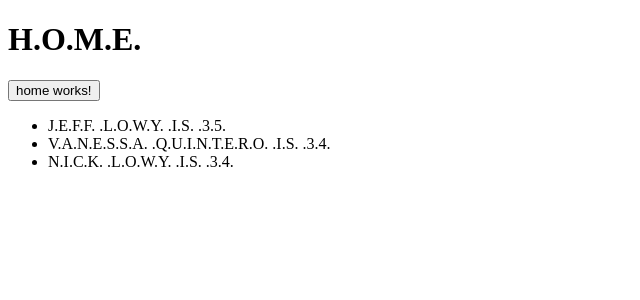
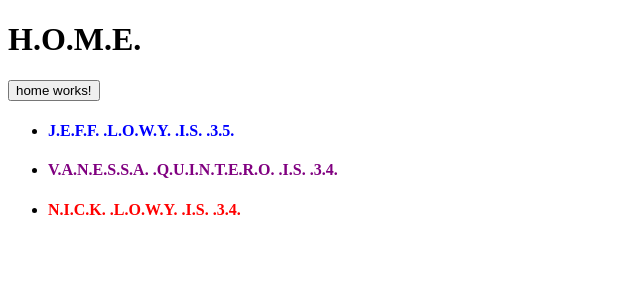
Before and after one commit to j10wy/syringe-disposal, an Angular app in the folder Application/: page / in a window 1280 px wide. Shown: the top 300 px of the page, without its empty margins (0-640 px from the left). Built offline with nearby package versions, Linux system fonts and the light colour scheme.

Commit message:
Conditional styling for each person in home

```diff
--- a/Application/src/app/components/home/home.component.html
+++ b/Application/src/app/components/home/home.component.html
@@ -5,6 +5,10 @@
 
 <ul>
   <li *ngFor="let person of people">
-    {{person.name + " is " + person.age | trimmer}}
+    <h4 [ngClass]="{
+      'purple': person.name === 'Vanessa Quintero',
+      'blue': person.name === 'Jeff Lowy',
+      'red': person.name === 'Nick Lowy'
+    }">{{person.name + " is " + person.age | trimmer}}</h4>
   </li>
 </ul>
--- a/Application/src/app/components/home/home.component.scss
+++ b/Application/src/app/components/home/home.component.scss
@@ -0,0 +1,11 @@
+.purple {
+	color: purple;
+}
+
+.blue {
+	color: blue;
+}
+
+.red {
+	color: red;
+}
```
